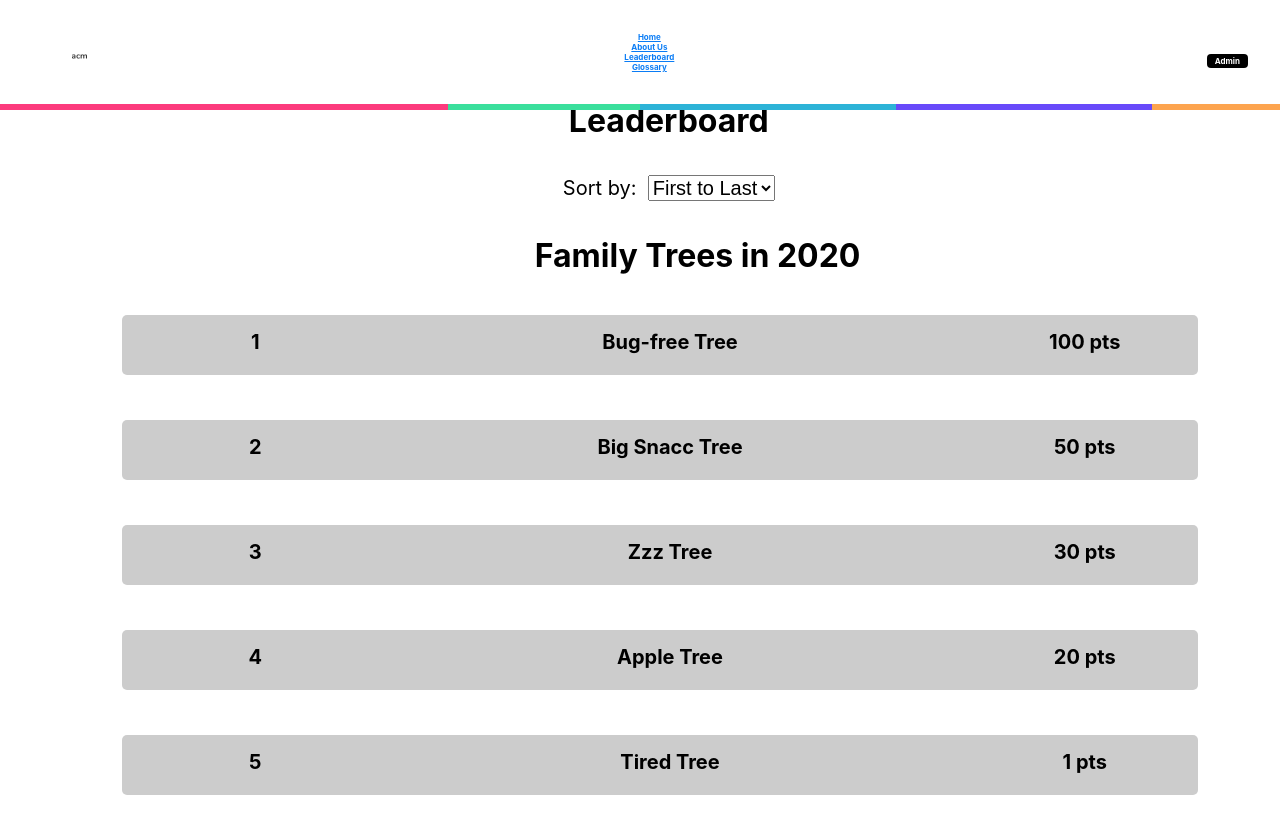
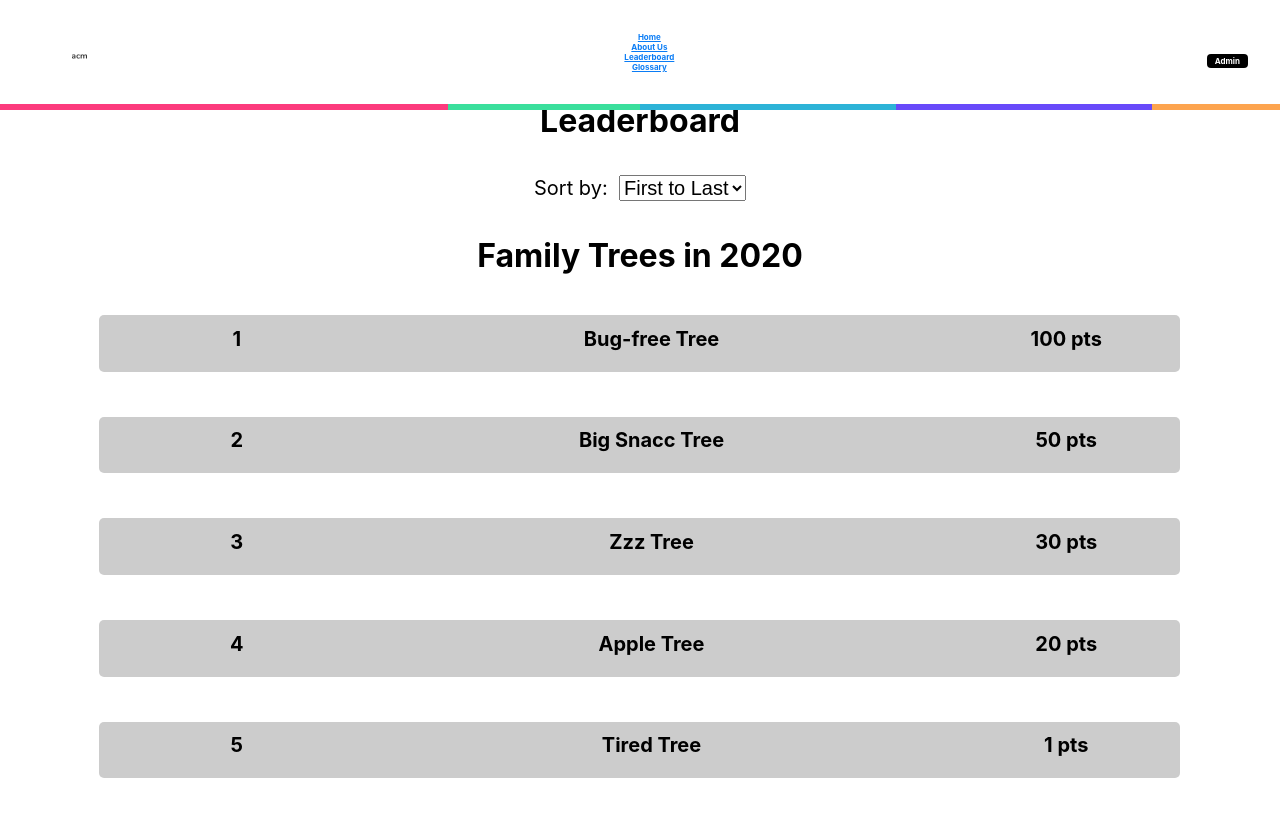
Before and after one commit to acmucsd-projects/green-team-frontend, a React (Create React App) app: page /leaderboard in a window 1280 px wide. Shown: the top 834 px of the page. Built offline with nearby package versions, Linux system fonts and the light colour scheme.

Commit message:
Improved Leaderboard centering logic

```diff
--- a/src/components/LbRow/LbRow.css
+++ b/src/components/LbRow/LbRow.css
@@ -3,8 +3,8 @@
     background-color: #cccccc;
     display: flex;
     width: 90%;
-    margin: 10px 0px 45px 0px;
-    padding: 15px 10px 5px 30px;
+    margin: 3% 0px 45px 3%;
+    padding: 1% 10px 5px 3%;
     border-radius: 5px;
     height: 40px;
     font-size: 20px;
--- a/src/pages/Leaderboard/Leaderboard.css
+++ b/src/pages/Leaderboard/Leaderboard.css
@@ -1,7 +1,3 @@
-.header-section{
-    margin-left: 5%;
-}
-
 .filters{
     margin: 35px 0 35px 0;
     font-size: 20px;
@@ -12,9 +8,7 @@ select{
 }
 
 .table{
-    justify-content: center;
-    min-width: 100%;
-    margin-left: 5%;
+    min-width: 96%;
 }
 
 .table-heading{
```
